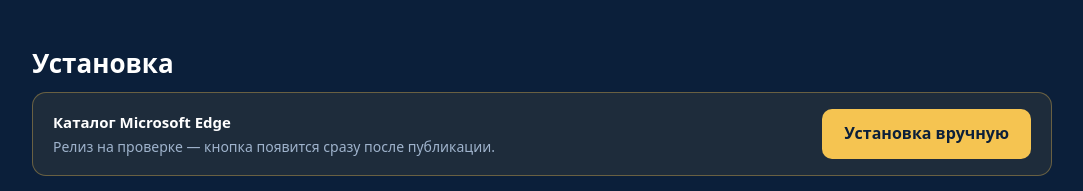
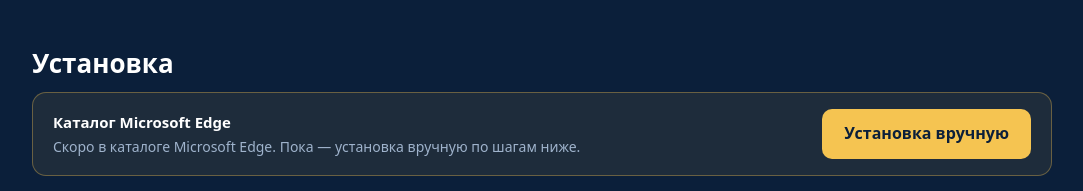
Before and after one commit to progerman666/market-sniper-site, a plain HTML site: page index.html in a window 1280 px wide. Shown: the part 2660-2851 px from the top of the page, without its empty margins (98-1181 px from the left). Drawn offline with Linux system fonts and the light colour scheme; no server answers.

Commit message:
Store Block: neutral catalog note

```diff
--- a/index.html
+++ b/index.html
@@ -132,7 +132,7 @@
     <div class="store-cta" id="store-cta">
       <div class="store-cta-text">
         <b>Каталог Microsoft Edge</b>
-        <span id="store-cta-note">Релиз на проверке — кнопка появится сразу после публикации.</span>
+        <span id="store-cta-note">Скоро в каталоге Microsoft Edge. Пока — установка вручную по шагам ниже.</span>
       </div>
       <a class="btn btn-gold" id="store-btn" href="#install-manual">Установка вручную</a>
     </div>
```
